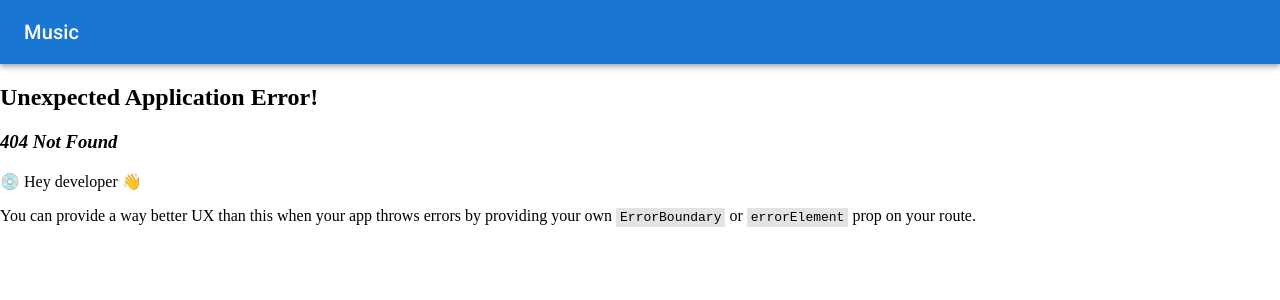
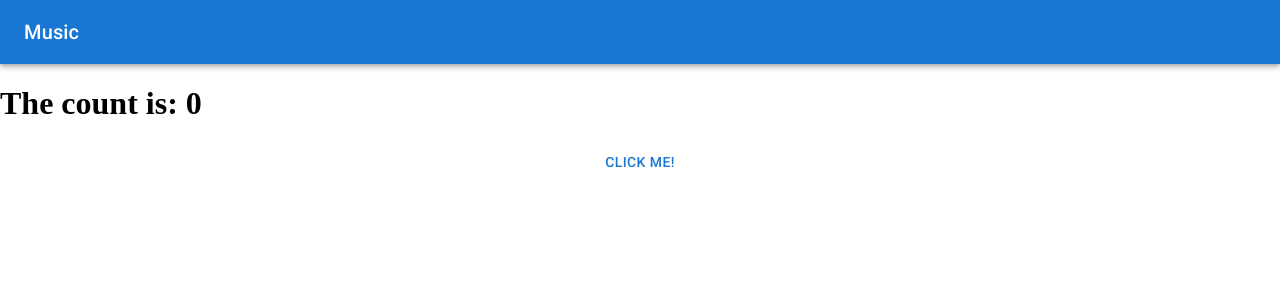
Before and after one commit to tombulled/music-ui, a React (Create React App) app: page /snackbar-test in a window 1280 px wide. Before the commit this address had no page. Shown: the top 300 px of the page. Built offline with nearby package versions, Linux system fonts and the light colour scheme.

Commit message:
Add redux dependencies and create test page with incrementing counter

```diff
--- a/package.json
+++ b/package.json
@@ -9,6 +9,7 @@
     "@mui/icons-material": "^5.15.10",
     "@mui/material": "^5.15.10",
     "@mui/material-next": "^6.0.0-alpha.123",
+    "@reduxjs/toolkit": "^2.2.5",
     "@testing-library/jest-dom": "^5.17.0",
     "@testing-library/react": "^13.4.0",
     "@testing-library/user-event": "^13.5.0",
@@ -18,6 +19,7 @@
     "@types/react-dom": "^18.2.19",
     "react": "^18.2.0",
     "react-dom": "^18.2.0",
+    "react-redux": "^9.1.2",
     "react-router-dom": "^6.22.0",
     "react-scripts": "5.0.1",
     "typescript": "^4.9.5",
--- /dev/null
+++ b/src/app/hooks.ts
@@ -0,0 +1,5 @@
+import { useDispatch, useSelector } from "react-redux";
+import type { RootState, AppDispatch } from "./store";
+
+export const useAppDispatch = useDispatch.withTypes<AppDispatch>();
+export const useAppSelector = useSelector.withTypes<RootState>();
--- /dev/null
+++ b/src/app/store.ts
@@ -0,0 +1,11 @@
+import { configureStore } from "@reduxjs/toolkit";
+import counterReducer from "../state/counter";
+
+export const store = configureStore({
+  reducer: {
+    counter: counterReducer,
+  },
+});
+
+export type RootState = ReturnType<typeof store.getState>;
+export type AppDispatch = typeof store.dispatch;
--- a/src/index.tsx
+++ b/src/index.tsx
@@ -1,27 +1,30 @@
-import React from 'react';
-import ReactDOM from 'react-dom/client';
-import './index.css';
-import { ThemeProvider } from '@mui/material';
-import { theme } from './theme';
-import App from './app';
+import React from "react";
+import ReactDOM from "react-dom/client";
+import "./index.css";
+import { ThemeProvider } from "@mui/material";
+import { theme } from "./theme";
+import App from "./app";
+import { store } from "./app/store";
+import { Provider } from "react-redux";
 
-import '@fontsource/roboto/300.css';
-import '@fontsource/roboto/400.css';
-import '@fontsource/roboto/500.css';
-import '@fontsource/roboto/700.css';
-import { CssVarsProvider } from '@mui/material-next';
-
+import "@fontsource/roboto/300.css";
+import "@fontsource/roboto/400.css";
+import "@fontsource/roboto/500.css";
+import "@fontsource/roboto/700.css";
+import { CssVarsProvider } from "@mui/material-next";
 
 const root = ReactDOM.createRoot(
-  document.getElementById('root') as HTMLElement
+  document.getElementById("root") as HTMLElement
 );
 
 root.render(
   <React.StrictMode>
-    {/* <CssVarsProvider theme={...}> */}
-    <ThemeProvider theme={theme}>
-      <App />
-    </ThemeProvider>
-    {/* </CssVarsProvider> */}
+    <Provider store={store}>
+      {/* <CssVarsProvider theme={...}> */}
+      <ThemeProvider theme={theme}>
+        <App />
+      </ThemeProvider>
+      {/* </CssVarsProvider> */}
+    </Provider>
   </React.StrictMode>
 );
--- a/src/pages/library-page.tsx
+++ b/src/pages/library-page.tsx
@@ -24,7 +24,8 @@ const LIBRARY_ALBUMS: Album[] = [
       {
         width: 544,
         height: 544,
-        url: "https://lh3.googleusercontent.com/0P7O4MwnfvioWlJHK0SWpUNnuTS84ocKALc_QWc3-iRPqjSo1SXLdhjffYeRbua_6jEsibsKZqj4lQBnpg=w544-h544-l90-rj",
+        url: "/sample/album.png",
+        // url: "https://lh3.googleusercontent.com/0P7O4MwnfvioWlJHK0SWpUNnuTS84ocKALc_QWc3-iRPqjSo1SXLdhjffYeRbua_6jEsibsKZqj4lQBnpg=w544-h544-l90-rj",
       },
     ],
   },
@@ -38,7 +39,8 @@ const LIBRARY_ALBUMS: Album[] = [
       {
         width: 1200,
         height: 1200,
-        url: "https://lh3.googleusercontent.com/rL9MUSE1mM6lzKRFK1XUI0FBVwkMTenF8aD-ouiGg_59CzroeVa3XckghI9KSZ6jDLkeAi_2PPAY2GI=w544-h544-l90-rj",
+        url: "/sample/album.png",
+        // url: "https://lh3.googleusercontent.com/rL9MUSE1mM6lzKRFK1XUI0FBVwkMTenF8aD-ouiGg_59CzroeVa3XckghI9KSZ6jDLkeAi_2PPAY2GI=w544-h544-l90-rj",
       },
     ],
   },
@@ -52,7 +54,8 @@ const LIBRARY_ALBUMS: Album[] = [
       {
         width: 1200,
         height: 1200,
-        url: "https://lh3.googleusercontent.com/8n5aw6RqUbj_wTmxBmR3K0UalR2dvGZiYgoBWZ_SNjLykIa0WuR92PJggqnZTfhI8isIPjJTNwuw5ZXiGw=w544-h544-l90-rj",
+        url: "/sample/album.png",
+        // url: "https://lh3.googleusercontent.com/8n5aw6RqUbj_wTmxBmR3K0UalR2dvGZiYgoBWZ_SNjLykIa0WuR92PJggqnZTfhI8isIPjJTNwuw5ZXiGw=w544-h544-l90-rj",
       },
     ],
   },
@@ -66,7 +69,8 @@ const LIBRARY_ALBUMS: Album[] = [
       {
         width: 1200,
         height: 1200,
-        url: "https://lh3.googleusercontent.com/tmSfq1JAnBrQWmgT3jMEoxf9f4rc3LQ8niHcka_CTgQ8-u2DRMULoS2FFiDIja_N-0P08m5bPKHnlxY5Zw=w544-h544-l90-rj",
+        url: "/sample/album.png",
+        // url: "https://lh3.googleusercontent.com/tmSfq1JAnBrQWmgT3jMEoxf9f4rc3LQ8niHcka_CTgQ8-u2DRMULoS2FFiDIja_N-0P08m5bPKHnlxY5Zw=w544-h544-l90-rj",
       },
     ],
   },
@@ -80,7 +84,8 @@ const LIBRARY_ALBUMS: Album[] = [
       {
         width: 1200,
         height: 1200,
-        url: "https://lh3.googleusercontent.com/qtlSk3ArpvNpLhCar9LCb_cv5wwCCqG1ZlFORXqKarbbzWQZEMFRohgWT1-pfQC5owe2ebrbFfxOzt-_=w544-h544-l90-rj",
+        url: "/sample/album.png",
+        // url: "https://lh3.googleusercontent.com/qtlSk3ArpvNpLhCar9LCb_cv5wwCCqG1ZlFORXqKarbbzWQZEMFRohgWT1-pfQC5owe2ebrbFfxOzt-_=w544-h544-l90-rj",
       },
     ],
   },
@@ -94,7 +99,8 @@ const LIBRARY_ALBUMS: Album[] = [
       {
         width: 1200,
         height: 1200,
-        url: "https://lh3.googleusercontent.com/DzUugHIKg-aFMvTjXKjhNZ-eEcDYWFdZWJNxTLjx6An8or2WQ0n1CuLR856iDBlEAX8r7Ezg5x5qKq4=w544-h544-l90-rj",
+        url: "/sample/album.png",
+        // url: "https://lh3.googleusercontent.com/DzUugHIKg-aFMvTjXKjhNZ-eEcDYWFdZWJNxTLjx6An8or2WQ0n1CuLR856iDBlEAX8r7Ezg5x5qKq4=w544-h544-l90-rj",
       },
     ],
   },
--- /dev/null
+++ b/src/pages/snackbar-test-page.tsx
@@ -0,0 +1,22 @@
+import { Button, Stack } from "@mui/material";
+import { useAppDispatch, useAppSelector } from "../app/hooks";
+import { increment } from "../state/counter";
+
+export const SnackBarTestPage = () => {
+  const dispatch = useAppDispatch();
+
+  const count = useAppSelector((state) => state.counter.value);
+
+  const onClick = () => {
+    dispatch(increment());
+  }
+
+  return (
+    <Stack>
+      <h1>The count is: {count}</h1>
+      <Button onClick={onClick}>Click Me!</Button>
+    </Stack>
+  );
+};
+
+export default SnackBarTestPage;
--- a/src/router.tsx
+++ b/src/router.tsx
@@ -6,6 +6,7 @@ import AlbumPage from "./pages/album";
 import LibraryPage from "./pages/library-page";
 import SearchResultsPage from "./pages/search-results-page";
 import SearchPage from "./pages/search-page";
+import SnackBarTestPage from "./pages/snackbar-test-page";
 
 export const router = createBrowserRouter([
   {
@@ -30,4 +31,8 @@ export const router = createBrowserRouter([
     path: "/album/:id",
     element: <AlbumPage />
   },
+  {
+    path: "/snackbar-test",
+    element: <SnackBarTestPage />
+  },
 ]);
--- /dev/null
+++ b/src/state/counter.ts
@@ -0,0 +1,38 @@
+import { createSlice } from "@reduxjs/toolkit";
+import type { PayloadAction } from "@reduxjs/toolkit";
+import type { RootState } from "../app/store";
+
+// Define a type for the slice state
+interface CounterState {
+  value: number;
+}
+
+// Define the initial state using that type
+const initialState: CounterState = {
+  value: 0,
+};
+
+export const counterSlice = createSlice({
+  name: "counter",
+  // `createSlice` will infer the state type from the `initialState` argument
+  initialState,
+  reducers: {
+    increment: (state) => {
+      state.value += 1;
+    },
+    decrement: (state) => {
+      state.value -= 1;
+    },
+    // Use the PayloadAction type to declare the contents of `action.payload`
+    incrementByAmount: (state, action: PayloadAction<number>) => {
+      state.value += action.payload;
+    },
+  },
+});
+
+export const { increment, decrement, incrementByAmount } = counterSlice.actions;
+
+// Other code such as selectors can use the imported `RootState` type
+export const selectCount = (state: RootState) => state.counter.value;
+
+export default counterSlice.reducer;
```
Also changed, not shown: 1 other file (tests, documents, lock files or other folders).
